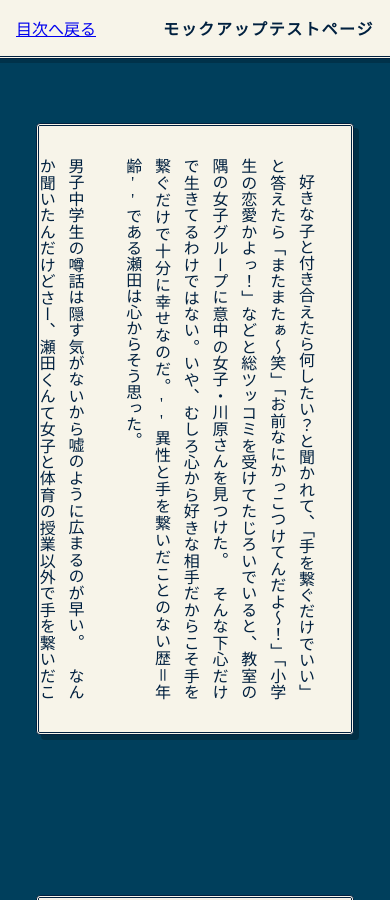
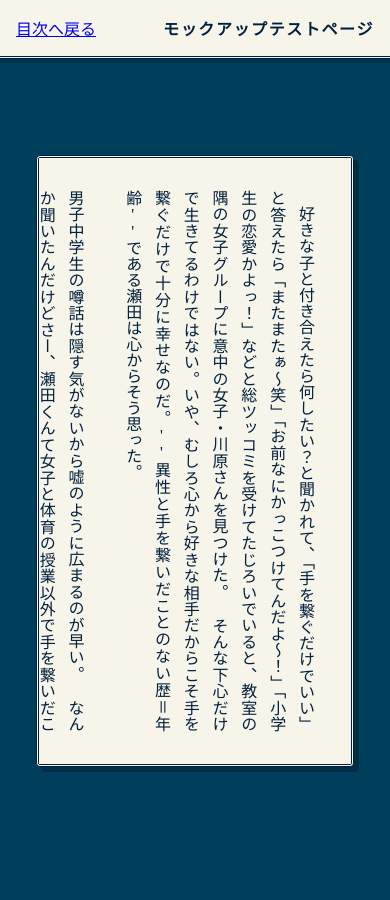
Before and after one commit to REMriaTV/HandtoHand, a Jekyll site: the page built from docs/manuscript/test-manuscript.md, in a window 390 px wide and 900 px high. Built offline with Jekyll 4.4.1, drawn with Linux system fonts in a browser that asks for light colours.

Commit message:
モバイルのヘッダー下の余白　4→6remにさらに広くする

```diff
--- a/docs/assets/css/story.css
+++ b/docs/assets/css/story.css
@@ -110,7 +110,7 @@ html, body {
    ========================================= */
 @media (max-width: 640px) {
     .story-main {
-        padding: 4rem 0.5rem;
+        padding: 6rem 0.5rem;
         /* スマホの隙間調整：PCの25remは広すぎるため調整 */
         gap: 10rem;
     }
```
